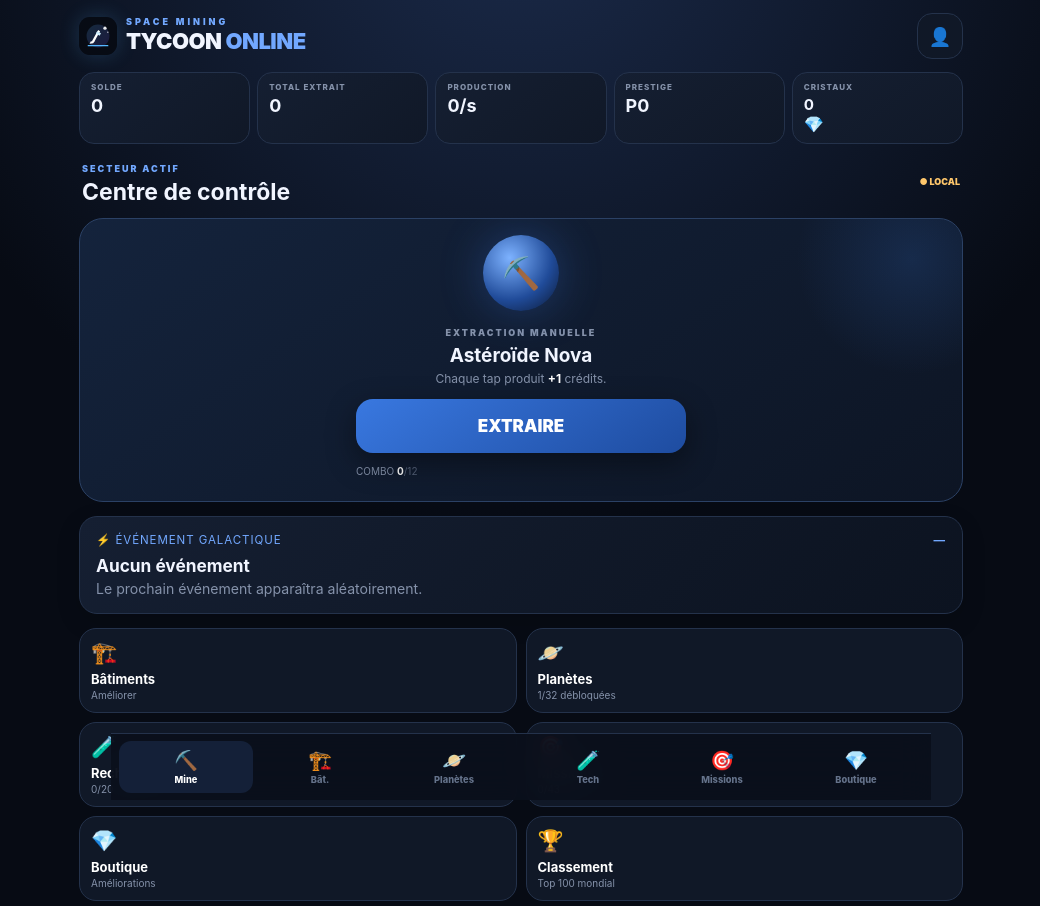
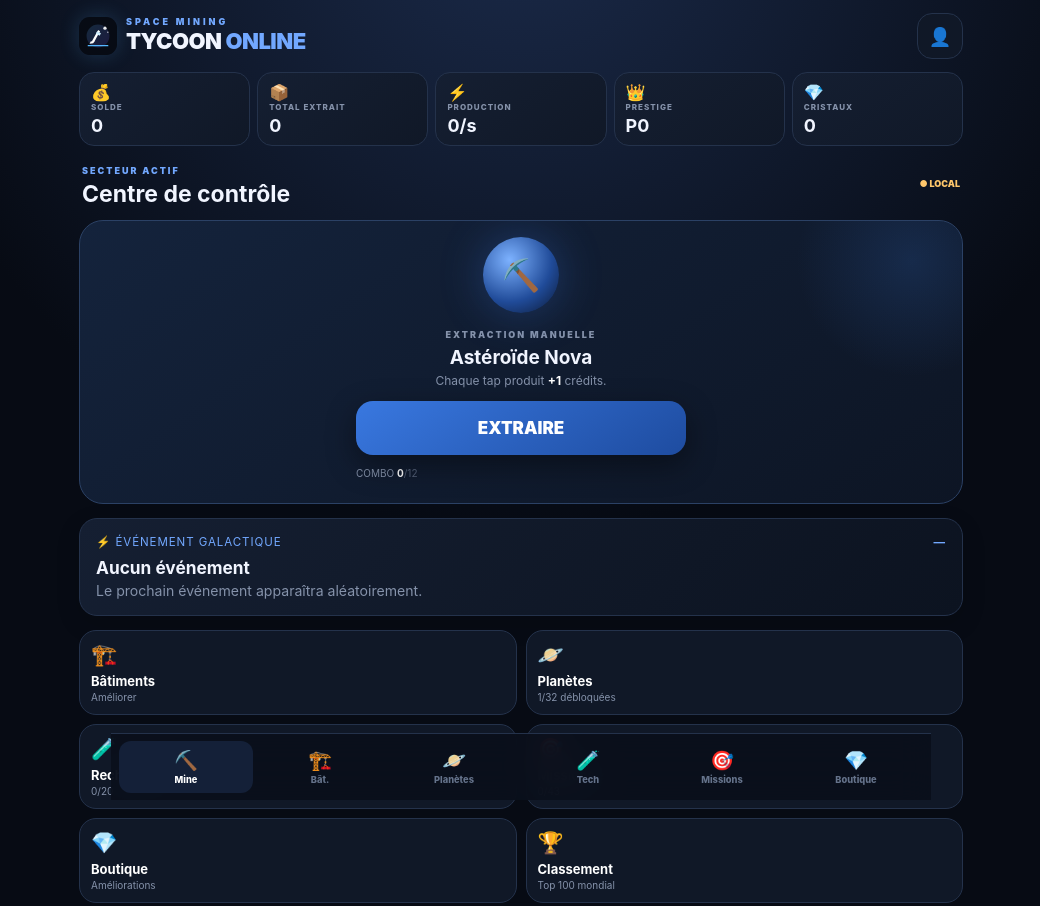
Before and after one commit to nababallah-debug/Space-mining-tycoon, a plain HTML site: page index.html in a window 1280 px wide. Shown: the top 906 px of the page, without its empty margins (119-1159 px from the left). Drawn offline with nearby package versions, Linux system fonts and the light colour scheme; no server answers.

Commit message:
Update index.html

```diff
--- a/index.html
+++ b/index.html
@@ -21,11 +21,45 @@
 </header>
 
 <section class="resource-bar">
-  <div><small>SOLDE</small><strong id="total">0</strong></div>
-  <div><small>TOTAL EXTRAIT</small><strong id="lifetimeTotal">0</strong></div>
-  <div><small>PRODUCTION</small><strong id="rate">0/s</strong></div>
-  <div><small>PRESTIGE</small><strong id="prestige">P0</strong></div>
-  <div class="crystal-resource"><small>CRISTAUX</small><strong id="crystals">0</strong> 💎</div>
+  <div class="resource-card money">
+    <span>💰</span>
+    <div>
+      <small>SOLDE</small>
+      <strong id="total">0</strong>
+    </div>
+  </div>
+
+  <div class="resource-card total-resource">
+    <span>📦</span>
+    <div>
+      <small>TOTAL EXTRAIT</small>
+      <strong id="lifetimeTotal">0</strong>
+    </div>
+  </div>
+
+  <div class="resource-card production">
+    <span>⚡</span>
+    <div>
+      <small>PRODUCTION</small>
+      <strong id="rate">0/s</strong>
+    </div>
+  </div>
+
+  <div class="resource-card prestige">
+    <span>👑</span>
+    <div>
+      <small>PRESTIGE</small>
+      <strong id="prestige">P0</strong>
+    </div>
+  </div>
+
+  <div class="resource-card crystals">
+    <span>💎</span>
+    <div>
+      <small>CRISTAUX</small>
+      <strong id="crystals">0</strong>
+    </div>
+  </div>
 </section>
 
 <div id="toast" role="status" aria-live="polite"></div>
```
